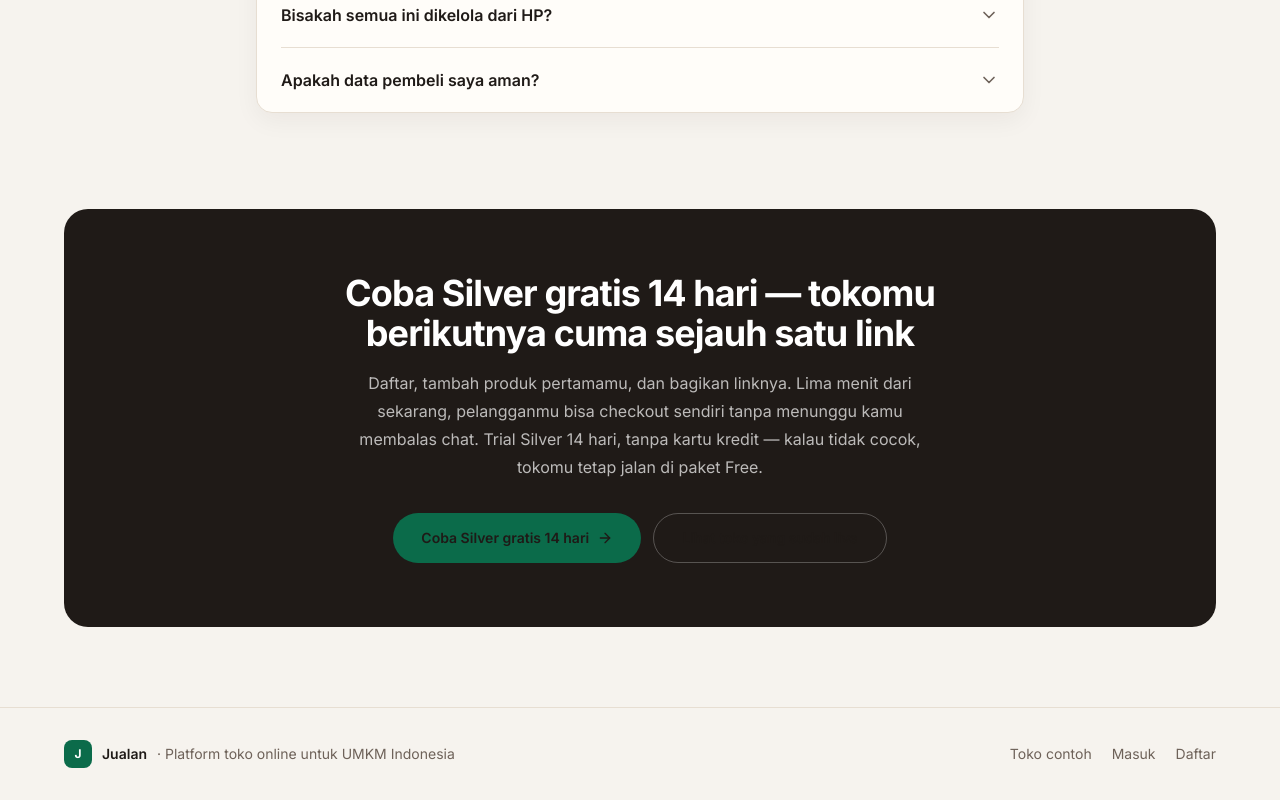
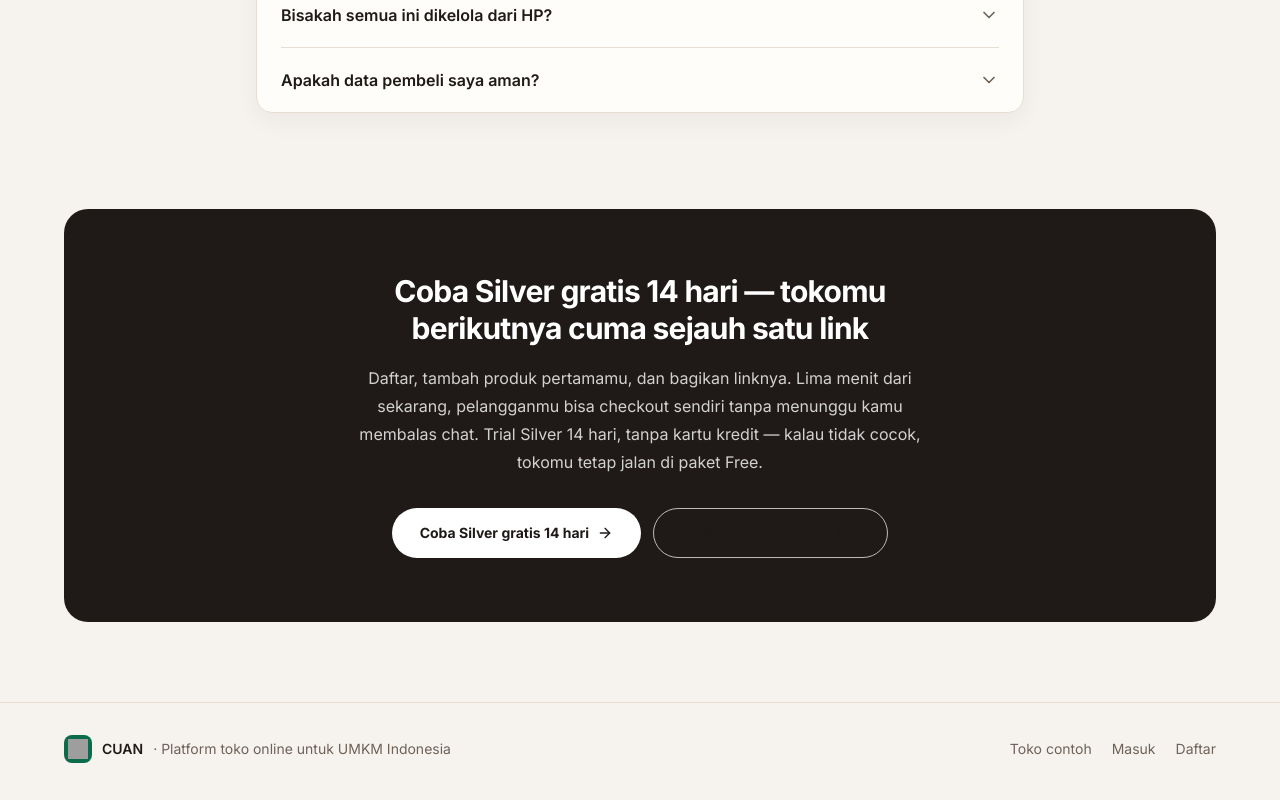
Before and after one commit to frlnd666/jualan, a Next.js app: page / in a window 1280 px wide. Shown: the part 6172-6972 px from the top of the page. Built offline with nearby package versions, Linux system fonts and the light colour scheme; grey boxes are pictures that could not be loaded.

Commit message:
Rebrand landing ke CUAN: logo C-koin, hijau zamrud, ganti nama Jualan

```diff
--- a/src/components/storefront/home/FinalCta.tsx
+++ b/src/components/storefront/home/FinalCta.tsx
@@ -1,5 +1,6 @@
 "use client";
 
+import Image from "next/image";
 import Link from "next/link";
 import { ArrowRight } from "lucide-react";
 
@@ -8,10 +9,10 @@ export function FinalCta() {
     <>
       <section className="px-4 pb-20 sm:px-6 lg:px-8">
         <div className="mx-auto max-w-6xl rounded-3xl bg-[var(--text)] px-6 py-14 text-center sm:px-12 lg:py-16">
-          <h2 className="mx-auto max-w-2xl text-3xl font-bold tracking-tight text-white sm:text-4xl">
+          <h2 className="mx-auto max-w-2xl text-balance text-2xl font-bold leading-tight tracking-tight text-white sm:text-3xl">
             Coba Silver gratis 14 hari — tokomu berikutnya cuma sejauh satu link
           </h2>
-          <p className="mx-auto mt-4 max-w-xl text-base leading-7 text-white/70">
+          <p className="mx-auto mt-4 max-w-xl text-base leading-7 text-white/80">
             Daftar, tambah produk pertamamu, dan bagikan linknya. Lima menit
             dari sekarang, pelangganmu bisa checkout sendiri tanpa menunggu
             kamu membalas chat. Trial Silver 14 hari, tanpa kartu kredit —
@@ -20,14 +21,14 @@ export function FinalCta() {
           <div className="mt-8 flex flex-col justify-center gap-3 sm:flex-row">
             <Link
               href="/register"
-              className="inline-flex items-center justify-center gap-2 rounded-full bg-[var(--primary)] px-7 py-3.5 text-sm font-semibold text-white transition hover:bg-[var(--primary-hover)]"
+              className="btn btn-light px-7 py-3.5 text-sm"
             >
               Coba Silver gratis 14 hari
               <ArrowRight className="h-4 w-4" />
             </Link>
             <Link
               href="/kopisore"
-              className="inline-flex items-center justify-center rounded-full border border-white/25 px-7 py-3.5 text-sm font-semibold text-white transition hover:bg-white/10"
+              className="btn btn-outline-light px-7 py-3.5 text-sm"
             >
               Lihat toko yang sudah live
             </Link>
@@ -38,10 +39,16 @@ export function FinalCta() {
       <footer className="border-t border-[var(--line)] px-4 py-8 sm:px-6 lg:px-8">
         <div className="mx-auto flex max-w-6xl flex-col items-center justify-between gap-4 text-sm text-[var(--text-muted)] sm:flex-row">
           <div className="flex items-center gap-2.5">
-            <span className="flex h-7 w-7 items-center justify-center rounded-lg bg-[var(--primary)] text-xs font-bold text-white">
-              J
+            <span className="flex h-7 w-7 items-center justify-center rounded-lg bg-[var(--primary)]">
+              <Image
+                src="/logo-cuan-mark-light.svg"
+                alt="Logo CUAN"
+                width={20}
+                height={20}
+                className="h-5 w-5"
+              />
             </span>
-            <span className="font-semibold text-[var(--text)]">Jualan</span>
+            <span className="font-semibold text-[var(--text)]">CUAN</span>
             <span>· Platform toko online untuk UMKM Indonesia</span>
           </div>
           <nav className="flex items-center gap-5">
```
